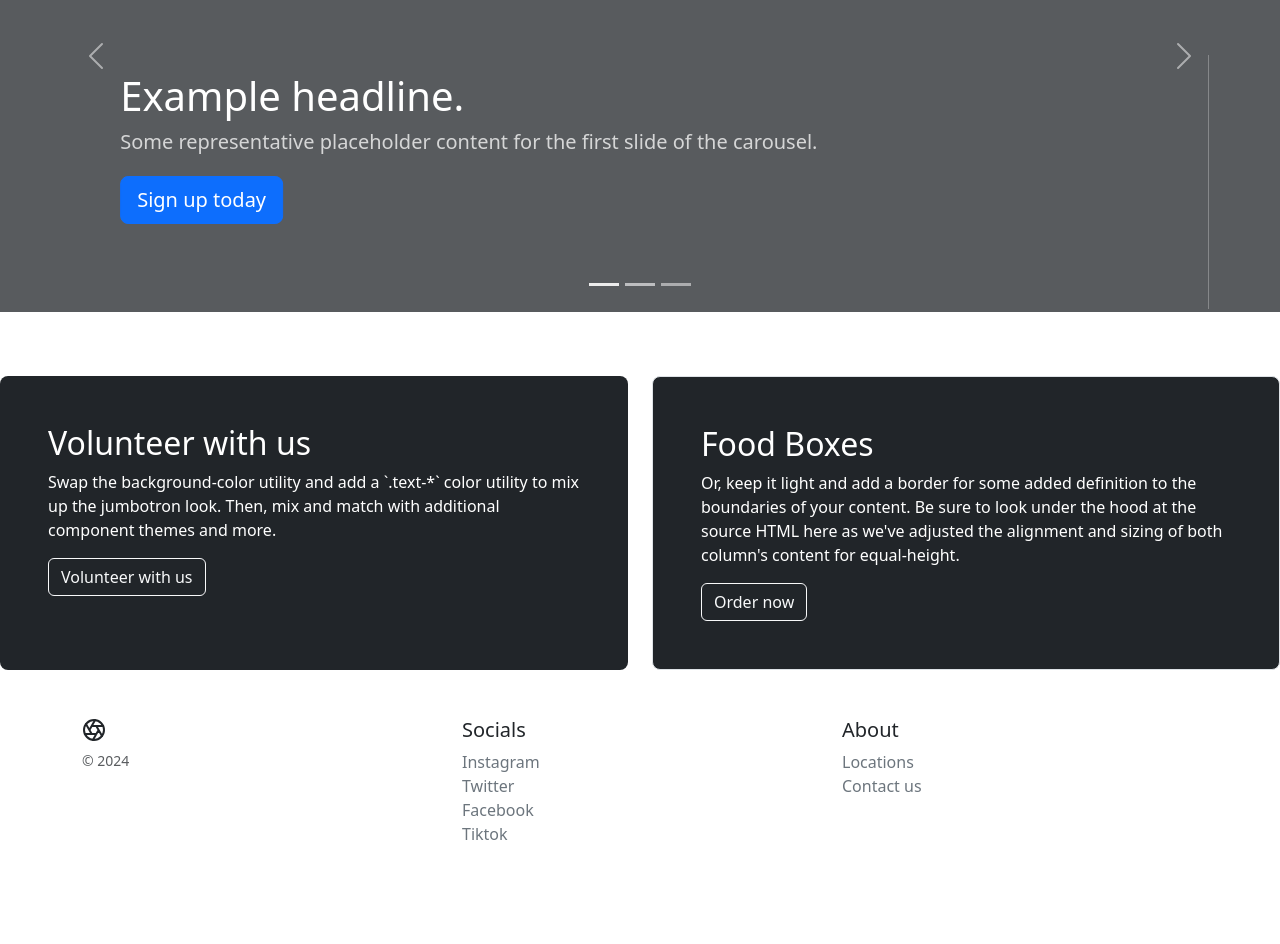
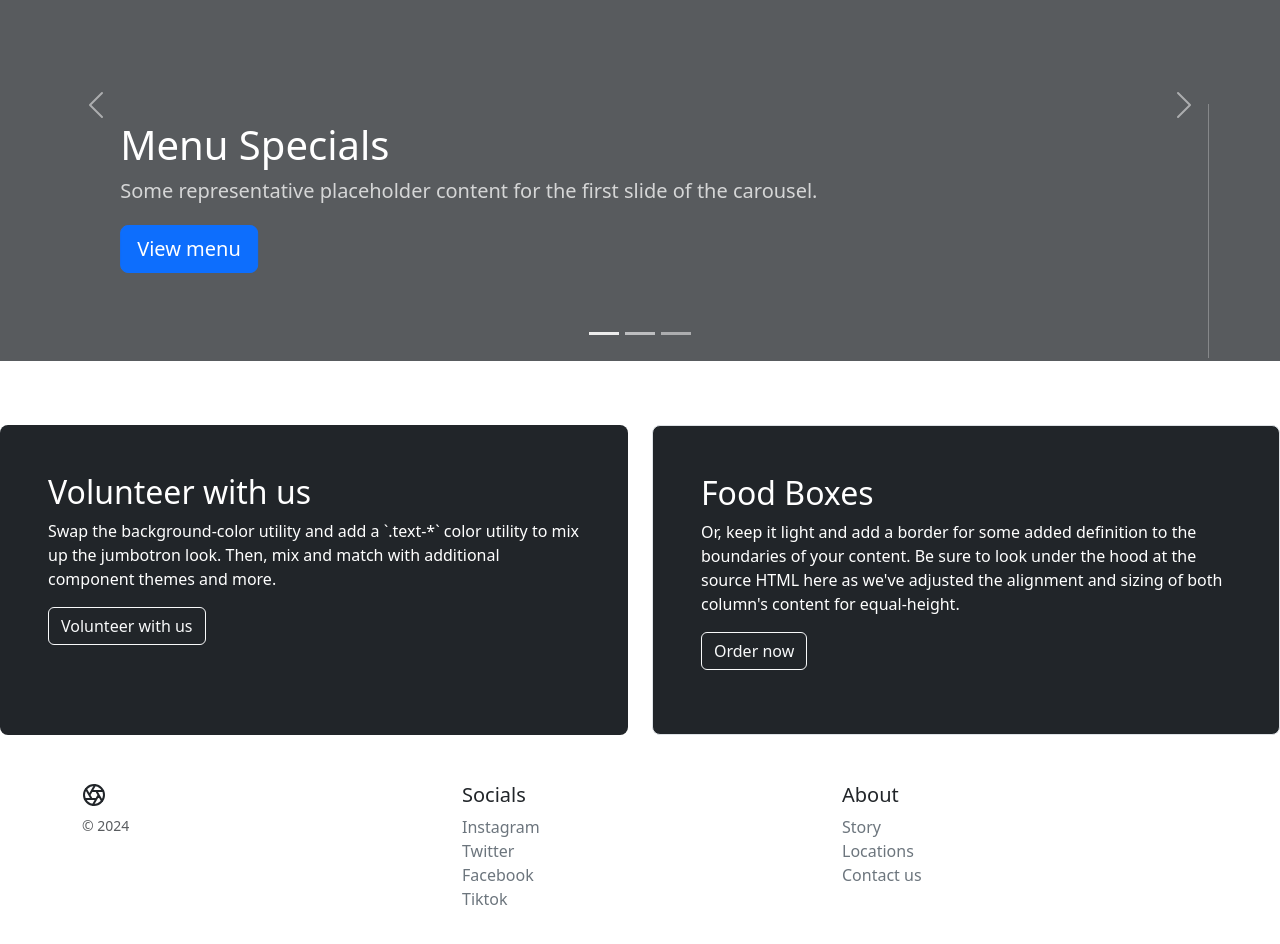
Before and after one commit to alishajunid/sem2-restaurant-website, a plain HTML site: page index.html in a window 1280 px wide. Shown: the part 820-1764 px from the top of the page. Before the commit the page ends 1730 px from the top, so only its background shows below. Drawn offline with Linux system fonts and the light colour scheme.

Commit message:
volunteer form and top header text

```diff
--- a/index.html
+++ b/index.html
@@ -25,6 +25,23 @@
     <body>
 
         <head>
+
+
+
+            <header class="border-bottom lh-1 py-3 bg-dark" data-bs-theme="dark">
+              <div class="row flex-nowrap justify-content-between align-items-center">
+                <div class="col-4">
+                </div>
+                <div class="col-4 text-center">
+                  <a class="blog-header-logo text-body-emphasis text-decoration-none" href="#">Welcome Home</a>
+                </div>
+                <div class="col-4">
+
+                </div>
+              </div>
+            </header>
+
+
 
           <nav class="navbar navbar-expand-md bg-dark sticky-top border-bottom" data-bs-theme="dark">
             <div class="container">
@@ -143,9 +160,9 @@
                   <svg class="bd-placeholder-img" width="100%" height="100%" xmlns="http://www.w3.org/2000/svg" aria-hidden="true" preserveAspectRatio="xMidYMid slice" focusable="false"><rect width="100%" height="100%" fill="var(--bs-secondary-color)"></rect></svg>
                   <div class="container">
                     <div class="carousel-caption text-start">
-                      <h1>Example headline.</h1>
+                      <h1>Menu Specials</h1>
                       <p class="opacity-75">Some representative placeholder content for the first slide of the carousel.</p>
-                      <p><a class="btn btn-lg btn-primary" href="#">Sign up today</a></p>
+                      <p><a class="btn btn-lg btn-primary" href="#">View menu</a></p>
                     </div>
                   </div>
                 </div>
@@ -153,9 +170,9 @@
                   <svg class="bd-placeholder-img" width="100%" height="100%" xmlns="http://www.w3.org/2000/svg" aria-hidden="true" preserveAspectRatio="xMidYMid slice" focusable="false"><rect width="100%" height="100%" fill="var(--bs-secondary-color)"></rect></svg>
                   <div class="container">
                     <div class="carousel-caption">
-                      <h1>Another example headline.</h1>
+                      <h1>Menu Specials</h1>
                       <p>Some representative placeholder content for the second slide of the carousel.</p>
-                      <p><a class="btn btn-lg btn-primary" href="#">Learn more</a></p>
+                      <p><a class="btn btn-lg btn-primary" href="#">View menu</a></p>
                     </div>
                   </div>
                 </div>
@@ -163,9 +180,9 @@
                   <svg class="bd-placeholder-img" width="100%" height="100%" xmlns="http://www.w3.org/2000/svg" aria-hidden="true" preserveAspectRatio="xMidYMid slice" focusable="false"><rect width="100%" height="100%" fill="var(--bs-secondary-color)"></rect></svg>
                   <div class="container">
                     <div class="carousel-caption text-end">
-                      <h1>One more for good measure.</h1>
+                      <h1>Menu Specials</h1>
                       <p>Some representative placeholder content for the third slide of this carousel.</p>
-                      <p><a class="btn btn-lg btn-primary" href="#">Browse gallery</a></p>
+                      <p><a class="btn btn-lg btn-primary" href="#">View menuy</a></p>
                     </div>
                   </div>
                 </div>
@@ -186,14 +203,15 @@
               <div class="h-100 p-5 text-bg-dark rounded-3">
                 <h2>Volunteer with us</h2>
                 <p>Swap the background-color utility and add a `.text-*` color utility to mix up the jumbotron look. Then, mix and match with additional component themes and more.</p>
-                <button class="btn btn-outline-light" type="button">Volunteer with us</button>
+                <p><a class="btn btn-outline-light" href="volunteer.html">Volunteer with us</a></p>
               </div>
             </div>
             <div class="col-md-6">
               <div class="h-100 p-5 text-bg-dark border rounded-3">
                 <h2>Food Boxes</h2>
                 <p>Or, keep it light and add a border for some added definition to the boundaries of your content. Be sure to look under the hood at the source HTML here as we've adjusted the alignment and sizing of both column's content for equal-height.</p>
-                <button class="btn btn-outline-light" type="button">Order now</button>
+                <p><a class="btn btn-outline-light" href="foodbox.html">Order now</a></p>
+
               </div>
             </div>
           </div>
@@ -228,6 +246,7 @@
             <div class="col-6 col-md">
               <h5>About</h5>
               <ul class="list-unstyled text-small">
+                <li><a class="link-secondary text-decoration-none" href="#">Story</a></li>
                 <li><a class="link-secondary text-decoration-none" href="#">Locations</a></li>
                 <li><a class="link-secondary text-decoration-none" href="#">Contact us</a></li>
               </ul>
```
Also changed, not shown: volunteer.html (+1 -1 lines).
